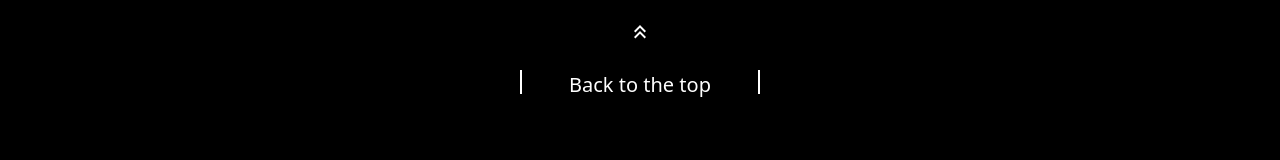
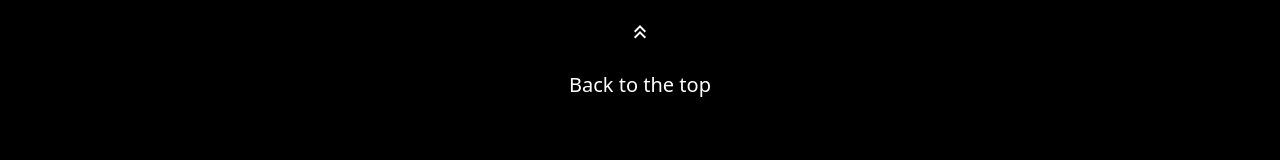
Before and after one commit to DiaaEldinHassan/Portfolio, a React (Vite) app: page / in a window 1280 px wide. Shown: the part 6537-6697 px from the top of the page. Built offline with nearby package versions, Linux system fonts and the light colour scheme.

Commit message:
first commit

```diff
--- a/src/Footer/footer.css
+++ b/src/Footer/footer.css
@@ -19,14 +19,11 @@
     height: 3svh;
     color: white;
     border: none;
-    border-right: 2px solid white;
-    border-left: 2px solid white;
+
     border-radius: 0;
     transition: .2s linear;
     font-size: 20px;
-    justify-content: center;
-    place-items: center;
-    text-align: center;
+
 }
 .footer a
 {
@@ -41,9 +38,6 @@
     margin-top: 2%;
     font-size: 10px;
     display: flex;
-    justify-content: center;
-    place-items: center;
-    text-align: center;
 }
 .icons
 {
@@ -57,15 +51,3 @@
 {
     font-size: 30px;
 }
-.footer a:hover
-{
-
-    background-color: white;
-    color: black;
-}
-.footer button:hover
-{
-    background-color: white;
-    color: black;
-
-}
```
